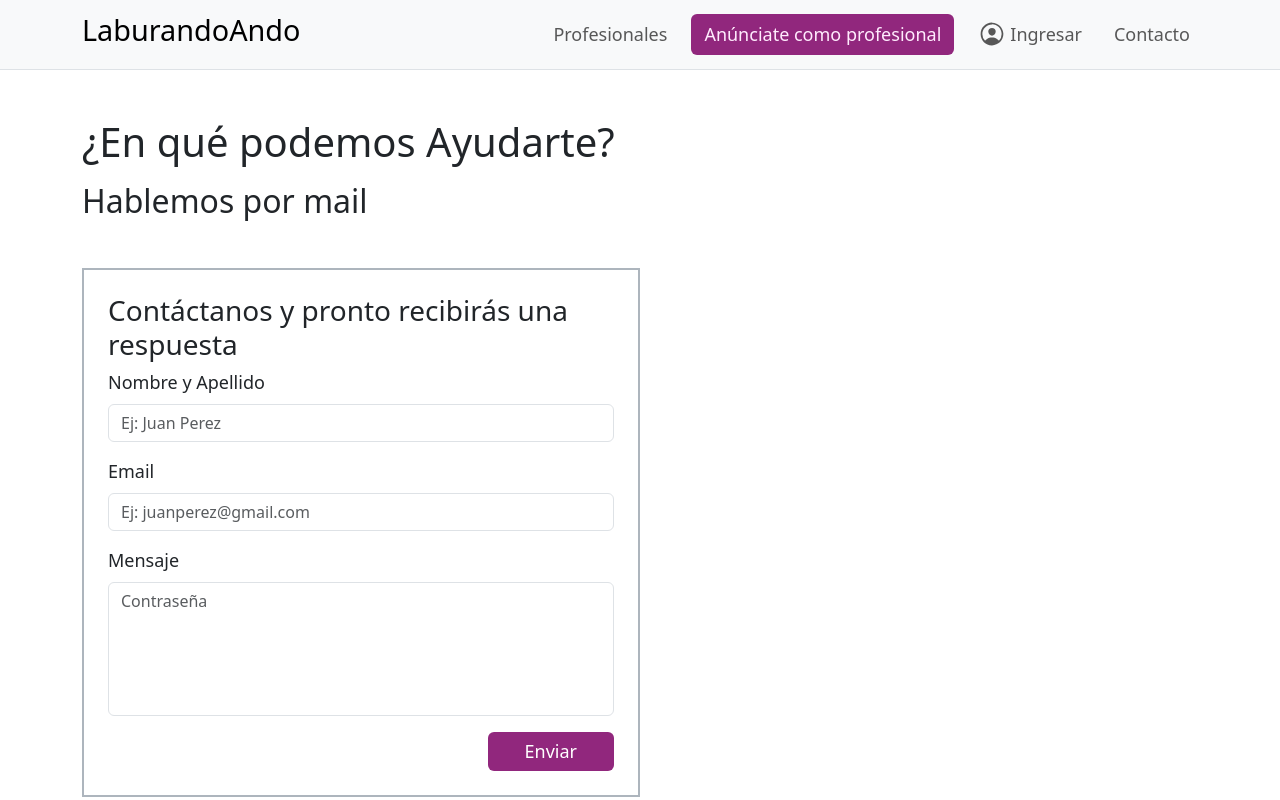
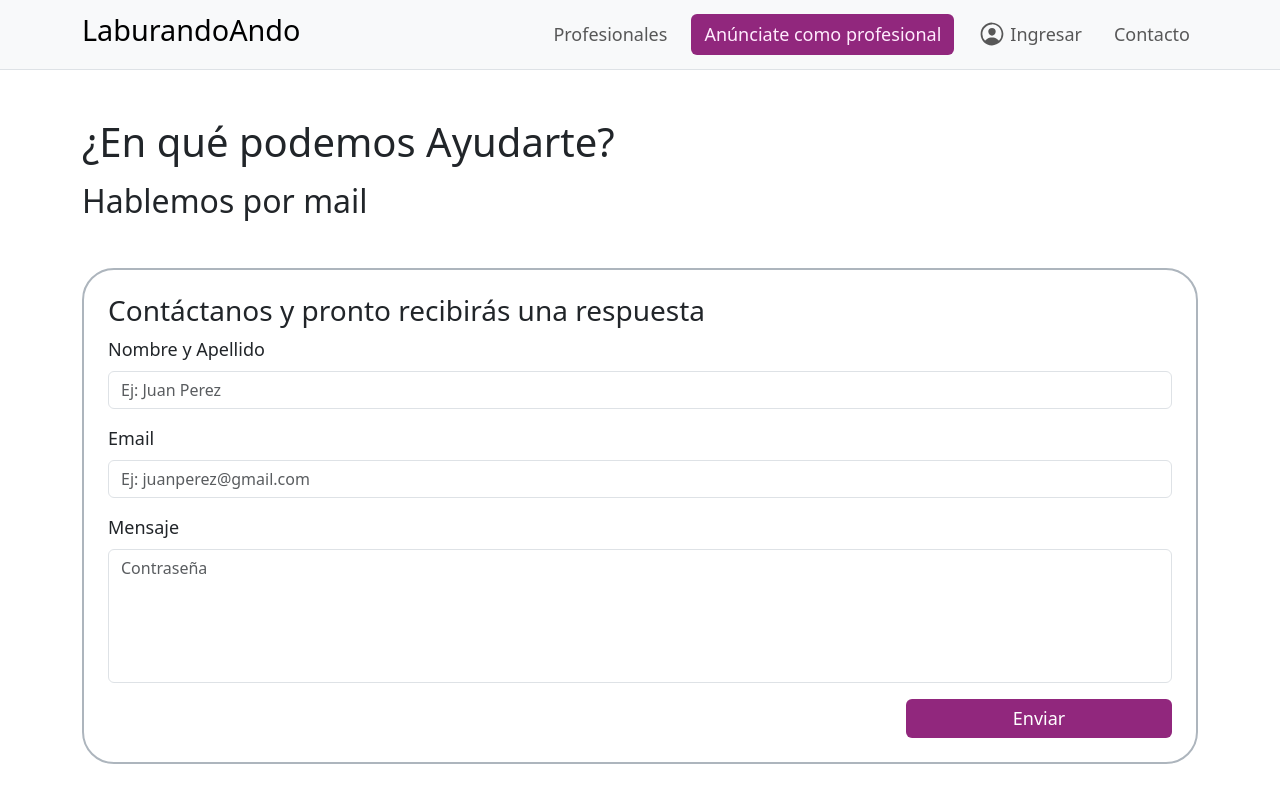
Before and after one commit to FranprzDev/LaburandoAndo, a React (Vite) app: page /contacto in a window 1280 px wide. Shown: the top 800 px of the page. Built offline with nearby package versions, Linux system fonts and the light colour scheme.

Commit message:
Se le dio mas tamaño al formulario

```diff
--- a/src/pages/Contacto/components/FormularioContacto.jsx
+++ b/src/pages/Contacto/components/FormularioContacto.jsx
@@ -3,7 +3,7 @@ import { Button, Form } from 'react-bootstrap'
 import '../contacto.css'
 const FormularioContacto = () => {
   return (
-    <div className='w-50 border border-2 border-dark-subtle mb-5'>
+    <div className='border border-2 border-dark-subtle rounded-5 mb-5'>
       <Form className='p-4'>
     <h3>Contáctanos y pronto recibirás una respuesta</h3>
       <Form.Group className="mb-3" controlId="formNombreApellido">
```
